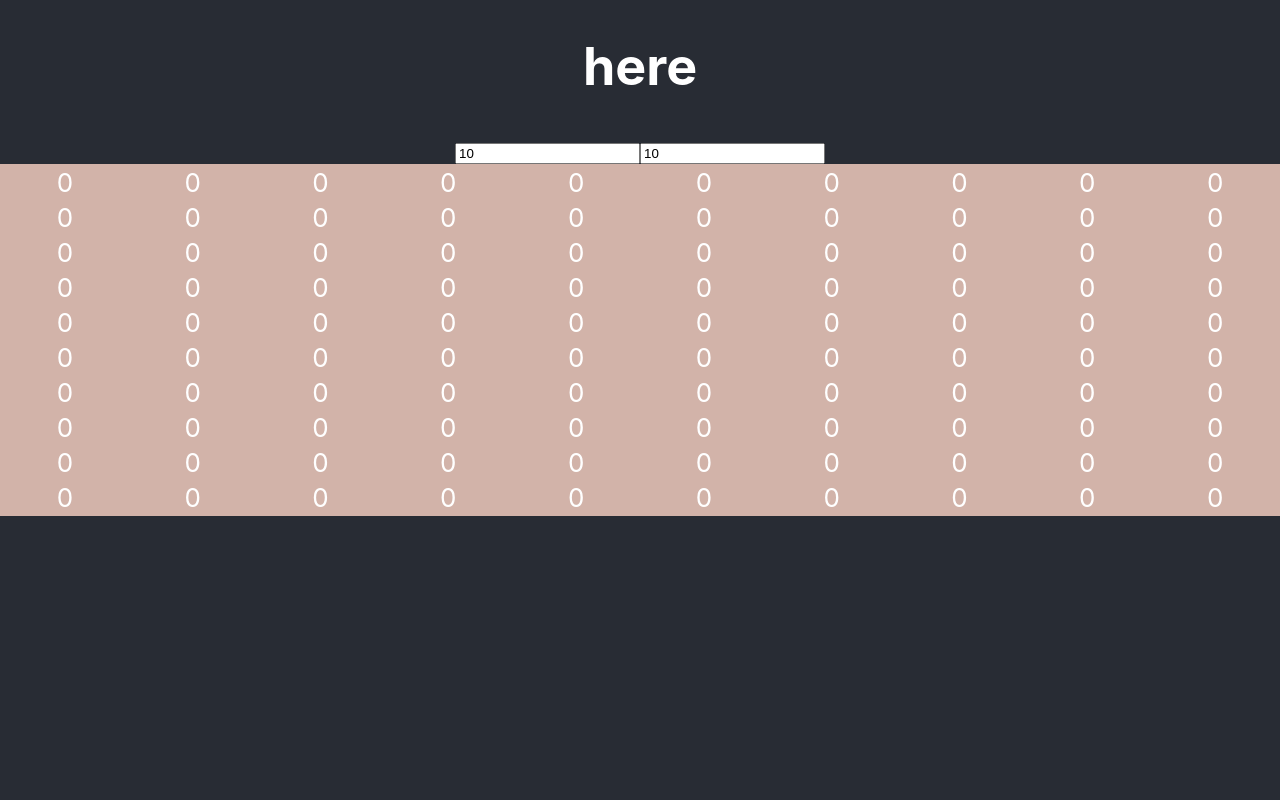
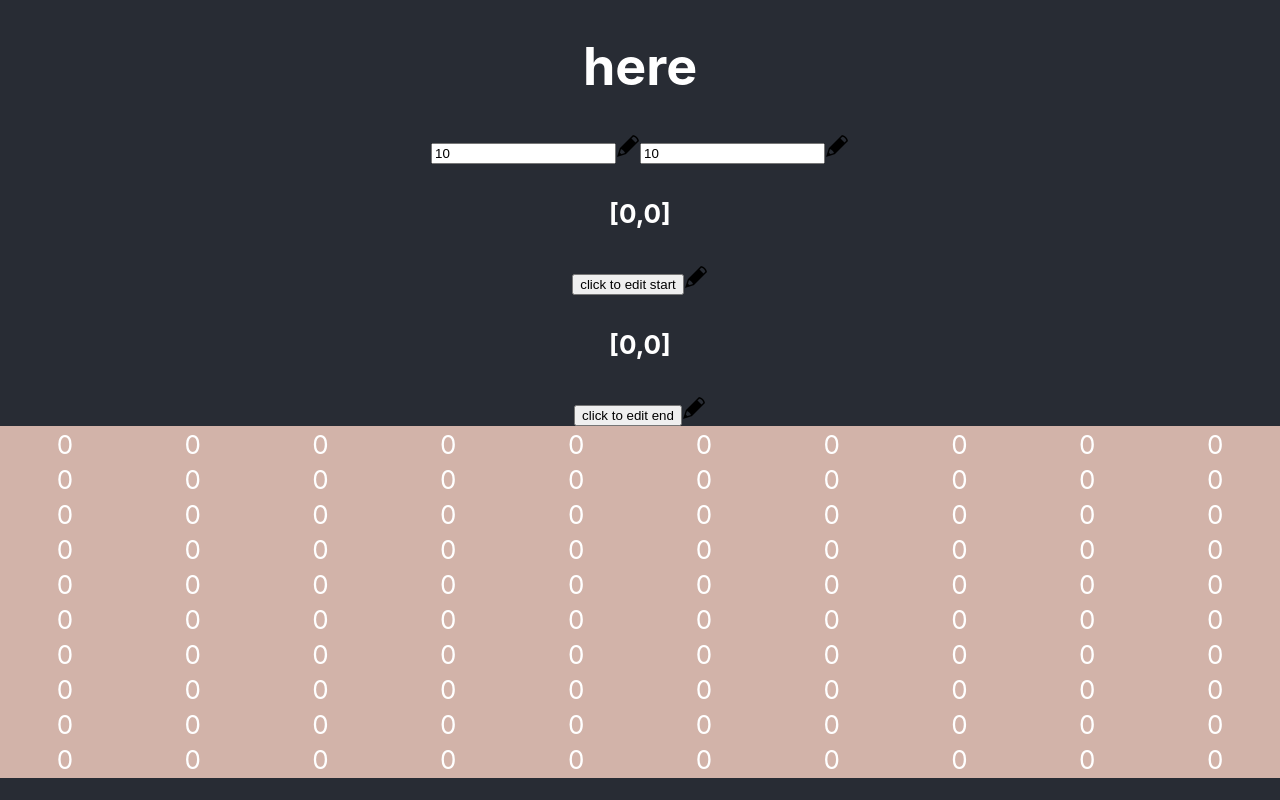
Before and after one commit to bryanteng/Pathfinding, a React (Create React App) app: page / in a window 1280 px wide. Built offline with nearby package versions, Linux system fonts and the light colour scheme.

Commit message:
added edit icon and ability to change start and end points

```diff
--- a/src/containers/board.js
+++ b/src/containers/board.js
@@ -1,10 +1,15 @@
 import React, { Component } from 'react'
+import Logo from "../edit_icon.png"
 
 export default class board extends Component{
 
   state={
     x_coord:10,
     y_coord:10,
+    start:"0,0",
+    editStart: false,
+    end:"0,0",
+    editEnd: false,
     boardState:[[ 0, 0, 0, 0, 0, 0, 0, 0, 0, 0 ],
                 [ 0, 0, 0, 0, 0, 0, 0, 0, 0, 0 ],
                 [ 0, 0, 0, 0, 0, 0, 0, 0, 0, 0 ],
@@ -27,16 +32,37 @@ export default class board extends Component{
     })
   }
 
+  clickedCell = (event) =>{
+    console.log(event.target.getAttribute('loc'))
+    if(this.state.editStart){
+      this.setState({start: event.target.getAttribute('loc'), editStart: false})
+    }else if(this.state.editEnd){
+      this.setState({end: event.target.getAttribute('loc'), editEnd: false})
+    }
+  }
+
+  buttonClick = (event) =>{
+    this.setState({[event.target.id]: !this.state[event.target.id]}, ()=>{console.log(this.state)} )
+  }
+
   render(){
     return(
       <div>
         <h1> here </h1>
         <input type="text" pattern="[0-9]*" value={this.state.x_coord} id="x_coord" onChange={this.change_coord}></input>
+        <img src={Logo} alt="website logo" />
         <input type="text" pattern="[0-9]*" value={this.state.y_coord} id="y_coord" onChange={this.change_coord}></input>
+        <img src={Logo} alt="website logo" />
+        <h4>[{this.state.start}]</h4>
+        <button id="editStart" onClick={this.buttonClick}>{this.state.editStart ? "click a cell" : "click to edit start"}</button>
+        <img src={Logo} alt="website logo" />
+        <h4>[{this.state.end}]</h4>
+        <button id="editEnd" onClick={this.buttonClick}>{this.state.editEnd ? "click a cell" : "click to edit end"}</button>
+        <img src={Logo} alt="website logo" />
         <table className="maze">
-          {this.state.boardState.map((line,index) =>{
-          return <tr className="line">{line.map((block,index)=>{
-                  return <td className="block" style={{backgroundColor: block ? block : null}} >{block}</td>
+          {this.state.boardState.map((line,row_index) =>{
+          return <tr  key={row_index} className="line">{line.map((block,index)=>{
+                  return <td className="block" key={index} loc={[row_index,index]} style={{backgroundColor: block ? block : null}} onClick={this.clickedCell}>{block}</td>
               })}</tr>
           }) }
         </table>
```
Also changed, not shown: src/edit_icon.png (added).
